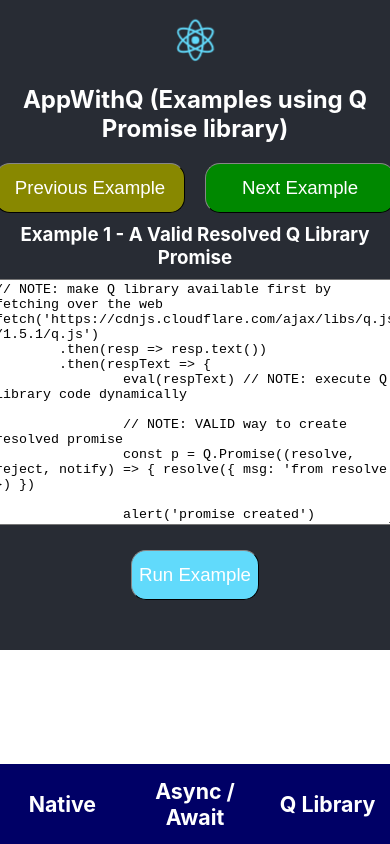
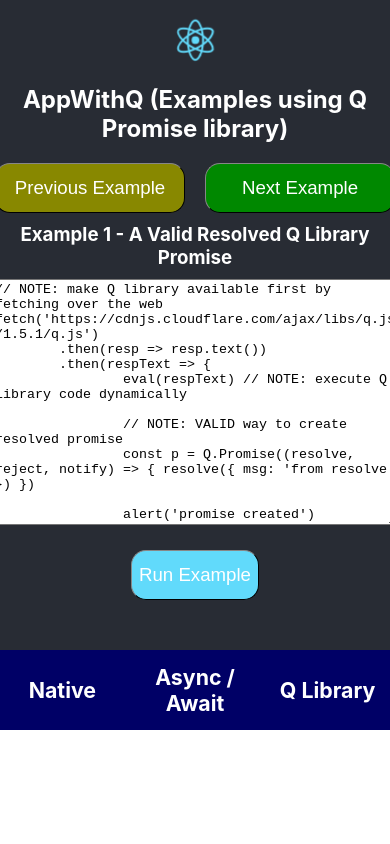
Before and after one commit to Wolven531/promise-tests, a React (Create React App) app: page /q in a window 390 px wide. Built offline with nearby package versions, Linux system fonts and the light colour scheme.

Commit message:
Fix navigation for mobile landscape orientation

```diff
--- a/src/App.css
+++ b/src/App.css
@@ -23,11 +23,7 @@
 }
 
 #root nav {
-	bottom: 0;
 	height: 80px;
-	left: 0;
-	position: absolute;
-	right: 0;
 }
 
 #root nav ul {
```
